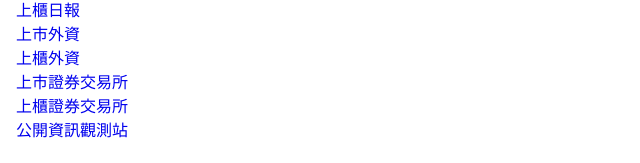
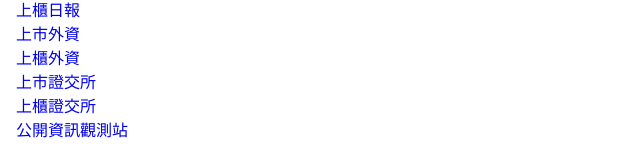
Before and after one commit to mmkider/mmkider.github.io, a plain HTML site: page 49/index.html in a window 1280 px wide. Shown: the part 511-674 px from the top of the page, without its empty margins (0-640 px from the left). Drawn offline with Linux system fonts and the light colour scheme.

Commit message:
Update index.html

```diff
--- a/49/index.html
+++ b/49/index.html
@@ -56,8 +56,8 @@
         <div><a href="https://www.tpex.org.tw/zh-tw/mainboard/trading/info/brokerBS.html">上櫃日報</a></div>
         <div><a href="https://www.twse.com.tw/zh/trading/foreign/twt38u.html">上市外資</a></div>
         <div><a href="https://www.tpex.org.tw/zh-tw/mainboard/trading/major-institutional/foreign/day.html">上櫃外資</a></div>
-        <div><a href="https://www.twse.com.tw/zh/index.html">上市證券交易所</a></div>
-        <div><a href="https://www.tpex.org.tw/zh-tw/index.html">上櫃證券交易所</a></div>
+        <div><a href="https://www.twse.com.tw/zh/index.html">上市證交所</a></div>
+        <div><a href="https://www.tpex.org.tw/zh-tw/index.html">上櫃證交所</a></div>
         <div><a href="https://mops.twse.com.tw/">公開資訊觀測站</a></div>
     </div>
 
```
